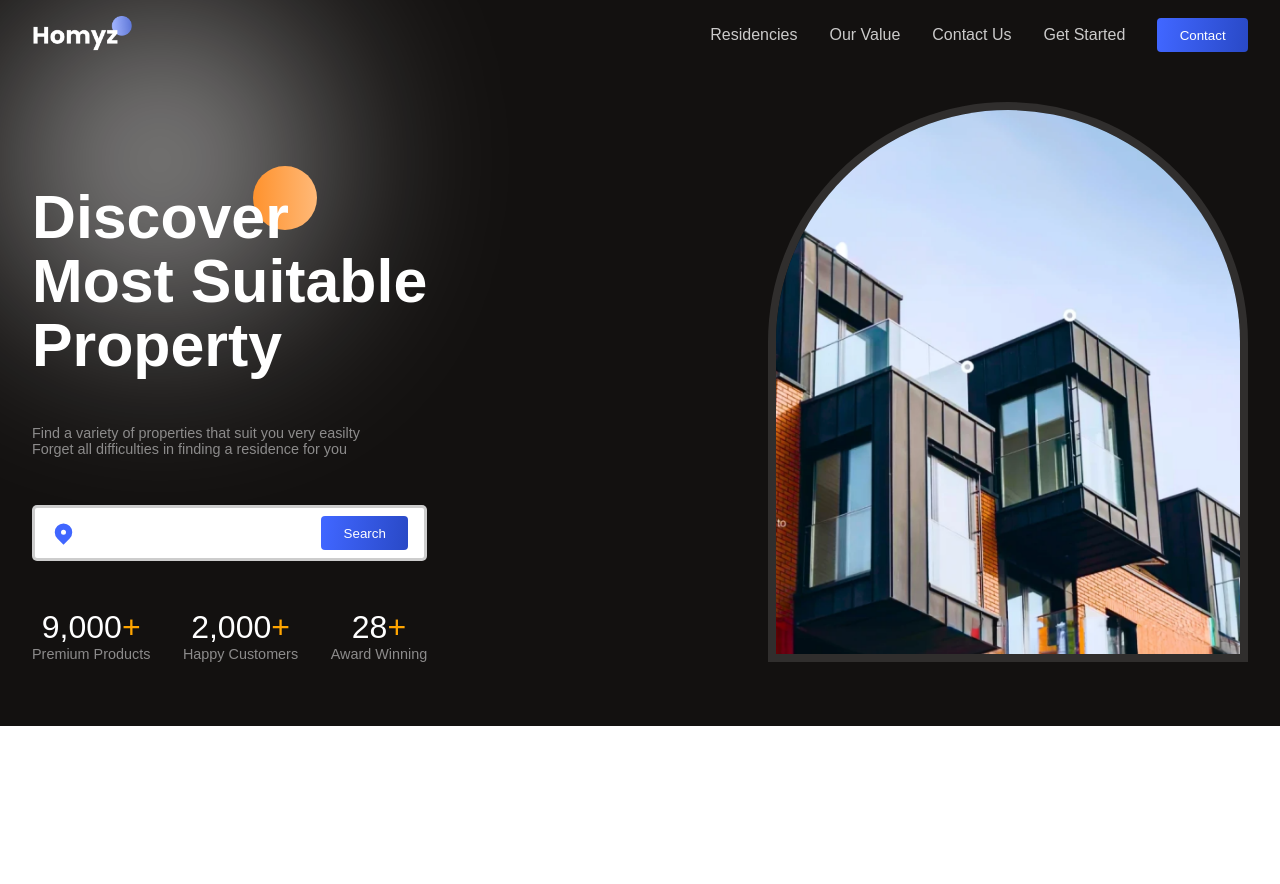
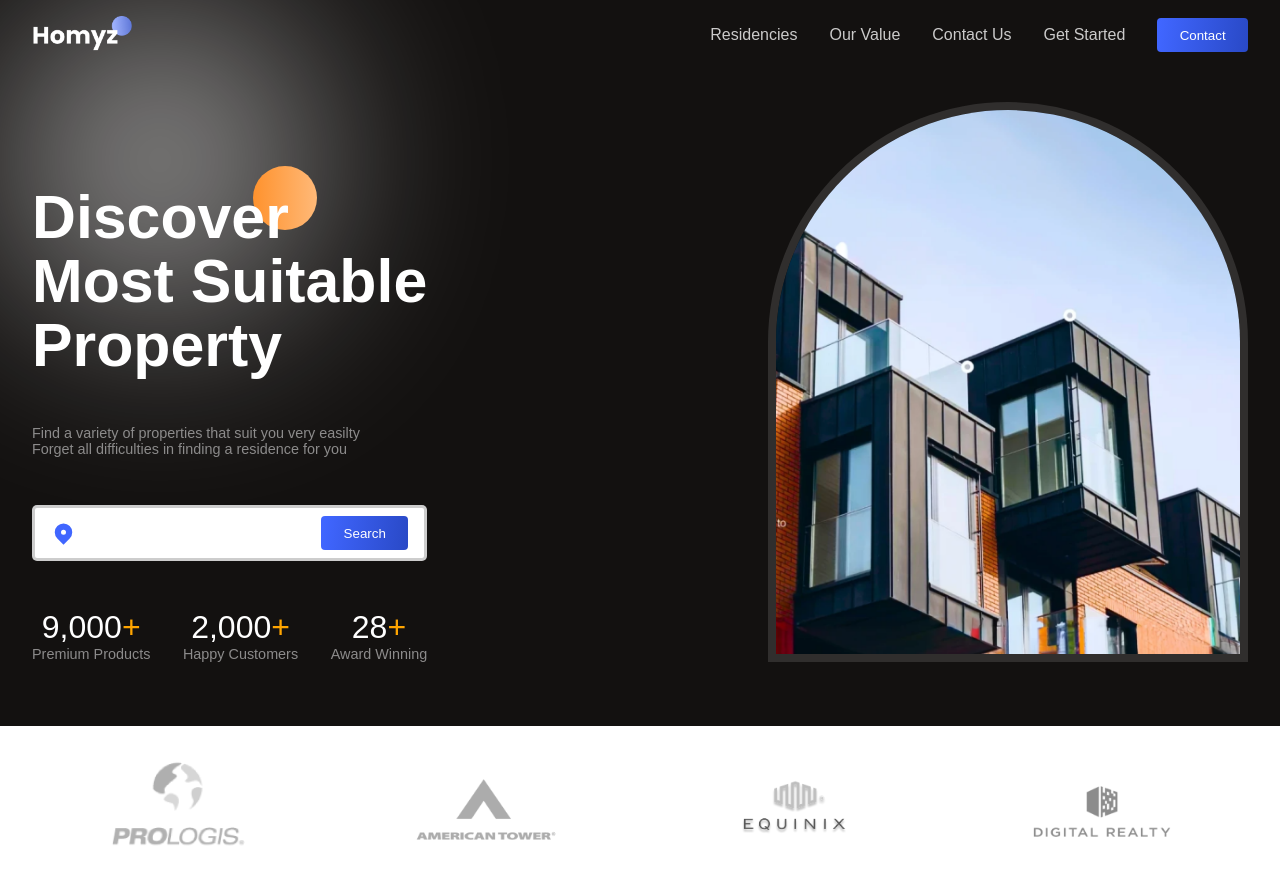
Before and after one commit to kiennt1096/landing-page-react, a React (Create React App) app: page / in a window 1280 px wide. Shown: the top 884 px of the page. Before the commit the page ends 800 px from the top, so only its background shows below. Built offline with nearby package versions, Linux system fonts and the light colour scheme.

Commit message:
56:00 companies

```diff
--- a/src/App.jsx
+++ b/src/App.jsx
@@ -1,6 +1,7 @@
 import Header from "./components/Header/Header";
 import Hero from "./components/Hero/Hero";
 import "./App.css";
+import Companies from "./components/Companies/Companies";
 
 function App() {
   return (
@@ -10,6 +11,7 @@
         <Header />
         <Hero />
       </div>
+      <Companies />
     </div>
   );
 }
--- /dev/null
+++ b/src/components/Companies/Companies.css
@@ -0,0 +1,7 @@
+.c-container {
+  justify-content: space-around;
+  gap: 1rem;
+}
+.c-container > img {
+  width: 9rem;
+}
--- /dev/null
+++ b/src/components/Companies/Companies.jsx
@@ -0,0 +1,17 @@
+import React from "react";
+import "./Companies.css";
+
+const Companies = () => {
+  return (
+    <section className="c-wrapper">
+      <div className="paddings innerWidth flexCenter c-container">
+        <img src="./prologis.png" alt="" />
+        <img src="./tower.png" alt="" />
+        <img src="./equinix.png" alt="" />
+        <img src="./realty.png" alt="" />
+      </div>
+    </section>
+  );
+};
+
+export default Companies;
```
